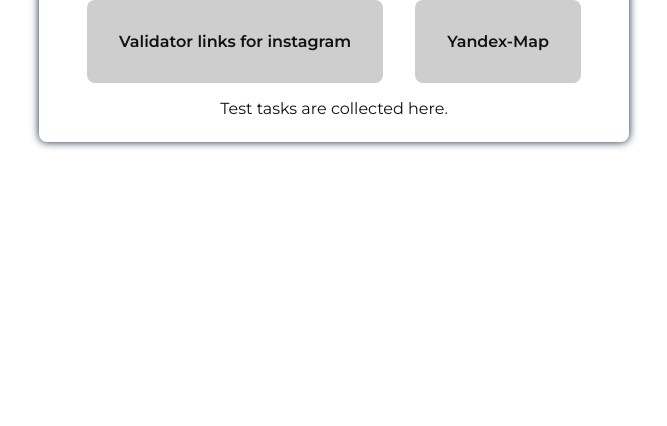
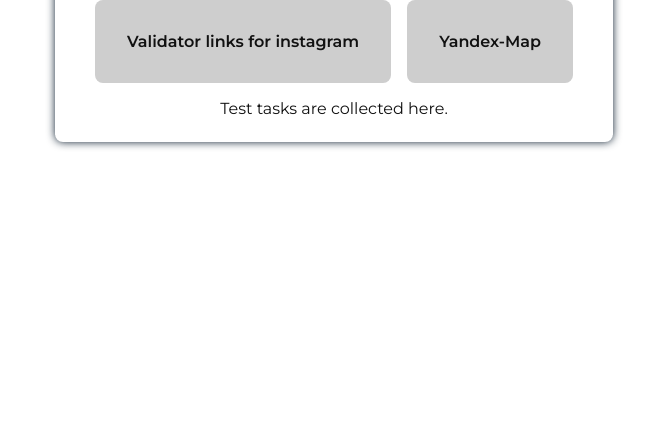
Before and after one commit to moybrat/moybrat.github.io, a plain HTML site: page index.html in a window 1280 px wide. Shown: the part 374-800 px from the top of the page, without its empty margins (306-973 px from the left). Drawn offline with Linux system fonts and the light colour scheme.

Commit message:
09/08/2020 18:28:13

```diff
--- a/style.css
+++ b/style.css
@@ -59,7 +59,7 @@ h1{
     display: flex;
     padding: 2rem;
     transition: .2s;
-    margin: 0 1rem 1rem 1rem;
+    margin: 0 .5rem 1rem .5rem;
 }
 
 .main-info main a:hover {
```
